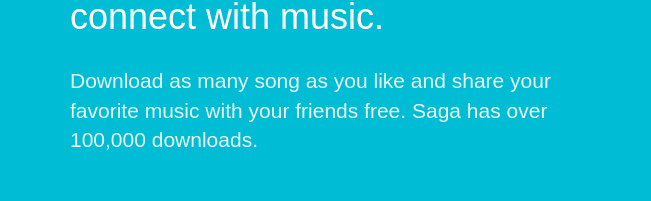
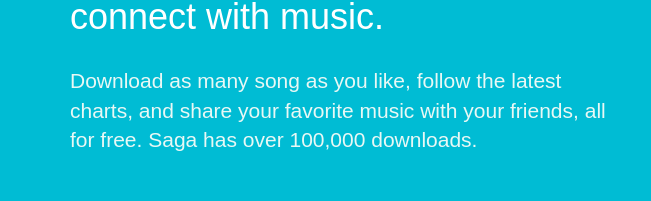
Before and after one commit to AnandChowdhary/saga-music, a plain HTML site: page index.html in a window 1280 px wide. Shown: the part 281-482 px from the top of the page, 0-651 px from the left. Drawn offline with nearby package versions, Linux system fonts and the light colour scheme.

Commit message:
Update info + open source button

```diff
--- a/index.html
+++ b/index.html
@@ -45,7 +45,7 @@
 						</div>
 						<div class="intro">
 							<h1><strong>Saga</strong> is the most beautiful way to connect with music.</h1>
-							<p class="lead">Download as many song as you like and share your favorite music with your friends free. Saga has over 100,000 downloads.</p>
+							<p class="lead">Download as many song as you like, follow the latest charts, and share your favorite music with your friends, all for free. Saga has over 100,000 downloads.</p>
 							<div class="buttons">
 								<a href="//sagaone.com/saga.apk" target="_blank" class="btn btn-1 btn-lg"><i class="ion-android-download icon"></i>Free Android App</a>
 								<a href="//github.com/SagaMusic" target="_blank" class="btn btn-link btn-lg"><i class="ion-ios-arrow-forward"></i> View the source</a>
```
